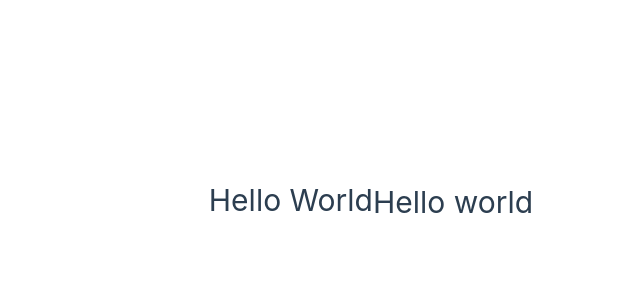
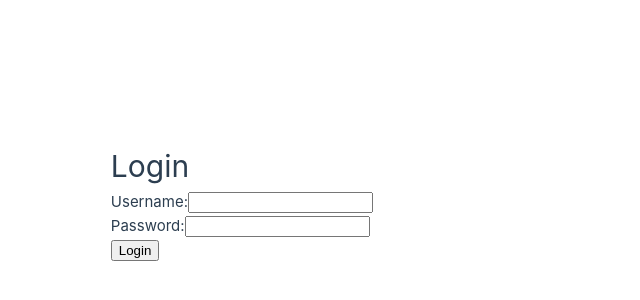
Before and after one commit to Liftpiloot/motoforce-mobile, a Vue app: page /login in a window 1280 px wide. Shown: the part 198-498 px from the top of the page, without its empty margins (267-907 px from the left). Built offline with nearby package versions, Linux system fonts and the light colour scheme.

Commit message:
Initial commit, and add login page

```diff
--- a/package.json
+++ b/package.json
@@ -9,7 +9,8 @@
     "preview": "vite preview"
   },
   "dependencies": {
-    "vue": "^3.4.29"
+    "vue": "^3.4.29",
+    "vue-router": "^4.0.13"
   },
   "devDependencies": {
     "@vitejs/plugin-vue": "^5.0.5",
--- a/src/App.vue
+++ b/src/App.vue
@@ -2,15 +2,7 @@
 </script>
 
 <template>
-  <header>
-    <div class="wrapper">
-      <h1>Hello World</h1>
-    </div>
-  </header>
-
-  <main>
-    <h1>Hello world</h1>
-  </main>
+<router-view></router-view>
 </template>
 
 <style scoped>
--- /dev/null
+++ b/src/config.js
@@ -0,0 +1 @@
+export const API_URL = 'https://localhost:5001';
--- a/src/main.js
+++ b/src/main.js
@@ -2,5 +2,6 @@ import './assets/main.css'
 
 import { createApp } from 'vue'
 import App from './App.vue'
+import router from './router'
 
-createApp(App).mount('#app')
+createApp(App).use(router).mount('#app')
--- /dev/null
+++ b/src/router.js
@@ -0,0 +1,23 @@
+import { createRouter, createWebHistory } from 'vue-router';
+import App from './App.vue';
+import Login from './views/Login.vue';
+
+const routes = [
+    { path: '/', redirect: '/login' },
+    { path: '/login', component: Login },
+];
+
+const router = createRouter({
+    history: createWebHistory(),
+    routes,
+});
+
+router.beforeEach((to, from, next) => {
+    if (to.path === '/') {
+        next('/login');
+    } else {
+        next();
+    }
+});
+
+export default router;
--- /dev/null
+++ b/src/views/Login.vue
@@ -0,0 +1,38 @@
+<script setup>
+import { ref } from 'vue'
+import {API_URL} from "@/config.js";
+
+const username = ref('')
+const password = ref('')
+
+const login = async () => {
+  try {
+    const response = await fetch(`${API_URL}/Login?identifier=${username.value}&password=${password.value}`);
+    if (!response.ok) {
+      throw new Error('Network response was not ok');
+    }
+    const userData = await response.json();
+    console.log('User data:', userData);
+    // Handle the user data as needed
+  } catch (error) {
+    console.error('There was a problem with the login request:', error);
+  }
+};
+</script>
+
+<template>
+  <div class="login-container">
+    <h1>Login</h1>
+    <form @submit.prevent="login">
+      <div>
+        <label for="username">Username:</label>
+        <input type="text" id="username" v-model="username" required />
+      </div>
+      <div>
+        <label for="password">Password:</label>
+        <input type="password" id="password" v-model="password" required />
+      </div>
+      <button type="submit">Login</button>
+    </form>
+  </div>
+</template>
```
Also changed, not shown: 1 other file (tests, documents, lock files or other folders).
